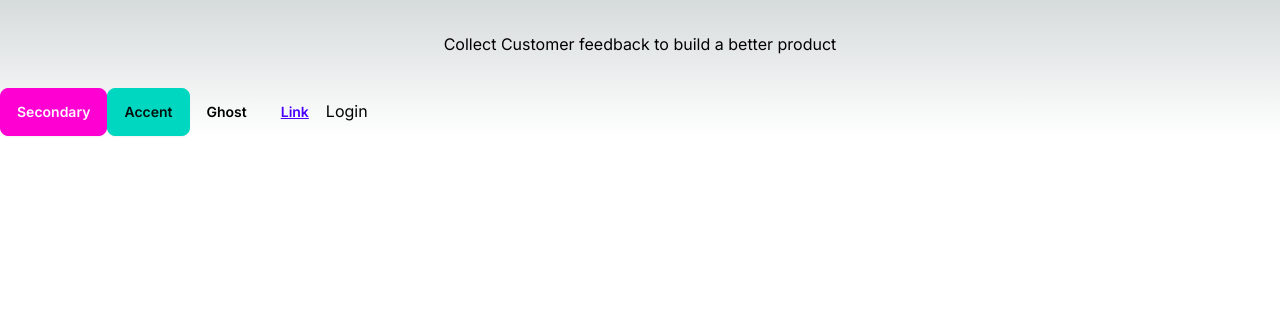
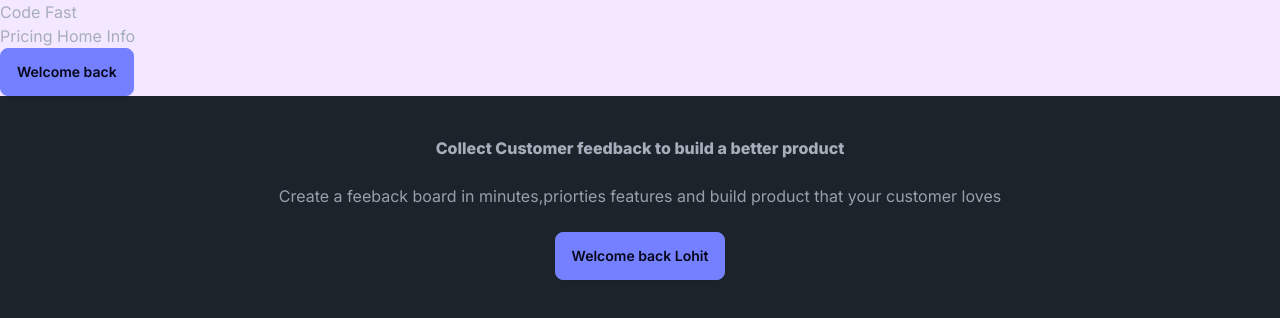
Before and after one commit to ALEXcERpto/Code, a Next.js app in the folder codefast-saas/: page / in a window 1280 px wide. Shown: the top 318 px of the page. Built offline with nearby package versions, Linux system fonts and the light colour scheme.

Commit message:
Add Hero Section

```diff
--- a/codefast-saas/app/Component/ButtonLogin.js
+++ b/codefast-saas/app/Component/ButtonLogin.js
@@ -5,7 +5,11 @@ import Link from "next/link";
 // Here button is use when use is login to send to dashboard page
 const ButtonLogin = (props) => {
   if (props.isLoggedIn) {
-    return <Link href="/dashboard">Welcome back {props.name}</Link>;
+    return (
+      <Link href="/dashboard" className="btn btn-primary">
+        Welcome back {props.name}
+      </Link>
+    );
   } else {
     return <button>Login</button>;
   }
--- a/codefast-saas/app/globals.css
+++ b/codefast-saas/app/globals.css
@@ -2,32 +2,6 @@
 @tailwind components;
 @tailwind utilities;
 
-:root {
-  --foreground-rgb: 0, 0, 0;
-  --background-start-rgb: 214, 219, 220;
-  --background-end-rgb: 255, 255, 255;
+.my-custom-class {
+  color: red;
 }
-
-@media (prefers-color-scheme: dark) {
-  :root {
-    --foreground-rgb: 255, 255, 255;
-    --background-start-rgb: 0, 0, 0;
-    --background-end-rgb: 0, 0, 0;
-  }
-}
-
-body {
-  color: rgb(var(--foreground-rgb));
-  background: linear-gradient(
-      to bottom,
-      transparent,
-      rgb(var(--background-end-rgb))
-    )
-    rgb(var(--background-start-rgb));
-}
-
-@layer utilities {
-  .text-balance {
-    text-wrap: balance;
-  }
-}
--- a/codefast-saas/app/layout.js
+++ b/codefast-saas/app/layout.js
@@ -10,7 +10,7 @@ export const metadata = {
 
 export default function RootLayout({ children }) {
   return (
-    <html lang="en">
+    <html lang="en" data-theme="lofi">
       <body className={inter.className}>{children}</body>
     </html>
   );
--- a/codefast-saas/app/page.js
+++ b/codefast-saas/app/page.js
@@ -2,19 +2,31 @@
 import ButtonLogin from "./Component/ButtonLogin";
 
 export default function Home() {
-  const isLoggedIn = false;
+  const isLoggedIn = true;
   const name = "Lohit";
   return (
     <main>
-      <h1 className="p-8 text-center">
-        Collect Customer feedback to build a better product
-      </h1>
-      <button class="btn btn-secondary">Secondary</button>
-      <button class="btn btn-accent">Accent</button>
-      <button class="btn btn-ghost">Ghost</button>
-      <button class="btn btn-link">Link</button>
+      <section className="bg-purple-100">
+        <div>Code Fast</div>
+        <div>
+          {" "}
+          <a>Pricing</a> <a>Home</a> <a>Info</a>
+        </div>
+        <div>
+          <ButtonLogin isLoggedIn="isLoggedIn" />
+        </div>
+      </section>
+      <section className="p-10 text-center">
+        <h1 className="test-xl font-extrabold mb-6">
+          Collect Customer feedback to build a better product
+        </h1>
+        <div className="mb-6 opacity-90">
+          Create a feeback board in minutes,priorties features and build product
+          that your customer loves
+        </div>
 
-      <ButtonLogin isLoggedIn={isLoggedIn} name={name} />
+        <ButtonLogin isLoggedIn={isLoggedIn} name={name} />
+      </section>
     </main>
   );
 }
--- a/codefast-saas/tailwind.config.js
+++ b/codefast-saas/tailwind.config.js
@@ -1,4 +1,3 @@
-/** @type {import('tailwindcss').Config} */
 module.exports = {
   content: [
     "./pages/**/*.{js,ts,jsx,tsx,mdx}",
@@ -6,13 +5,11 @@ module.exports = {
     "./app/**/*.{js,ts,jsx,tsx,mdx}",
   ],
   theme: {
-    extend: {
-      backgroundImage: {
-        "gradient-radial": "radial-gradient(var(--tw-gradient-stops))",
-        "gradient-conic":
-          "conic-gradient(from 180deg at 50% 50%, var(--tw-gradient-stops))",
-      },
-    },
+    extend: {},
   },
+
   plugins: [require("daisyui")],
+  daisyui: {
+    themes: ["light ", "dark", "cupcake"],
+  },
 };
```
